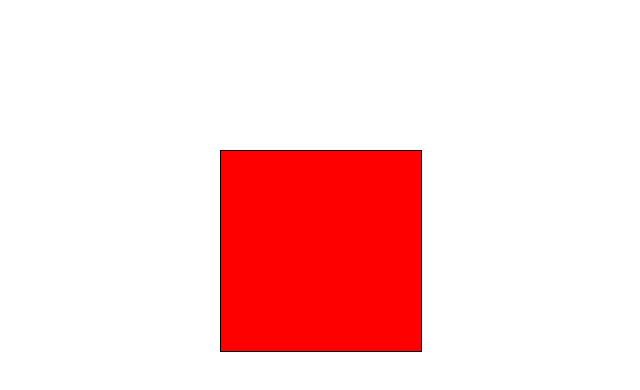
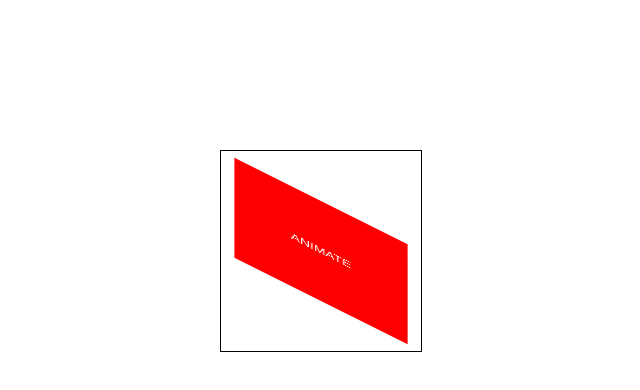
Before and after one commit to andrewrey/transformPractice, a plain HTML site: page index.html in a window 1280 px wide. Shown: the whole page, without its empty margins (319-959 px from the left). Drawn offline with Linux system fonts and the light colour scheme.

Commit message:
learning 3d rotations

```diff
--- a/index.html
+++ b/index.html
@@ -1,16 +1,15 @@
 <!DOCTYPE html>
 <html lang="en">
-<head>
-    <meta charset="UTF-8">
-    <meta name="viewport" content="width=device-width, initial-scale=1.0">
-    <meta http-equiv="X-UA-Compatible" content="ie=edge">
+  <head>
+    <meta charset="UTF-8" />
+    <meta name="viewport" content="width=device-width, initial-scale=1.0" />
+    <meta http-equiv="X-UA-Compatible" content="ie=edge" />
     <title>CSS Course</title>
-    <link rel="stylesheet" href="main.css">
-</head>
-<body>
+    <link rel="stylesheet" href="main.css" />
+  </head>
+  <body>
     <div class="container">
-        <div class="box">
-        </div>
+      <div class="box">ANIMATE</div>
     </div>
-</body>
+  </body>
 </html>
--- a/main.css
+++ b/main.css
@@ -6,7 +6,14 @@
 }
 
 .box {
+  display: flex;
+  flex-direction: column;
+  justify-content: center;
+  text-align: center;
   background: red;
   width: 100%;
   height: 100%;
+  transform: rotateX(60deg) rotateY(30deg);
+  color: white;
+  font-family: sans-serif;
 }
```
Lines whose indentation alone changed are shown as unchanged.
